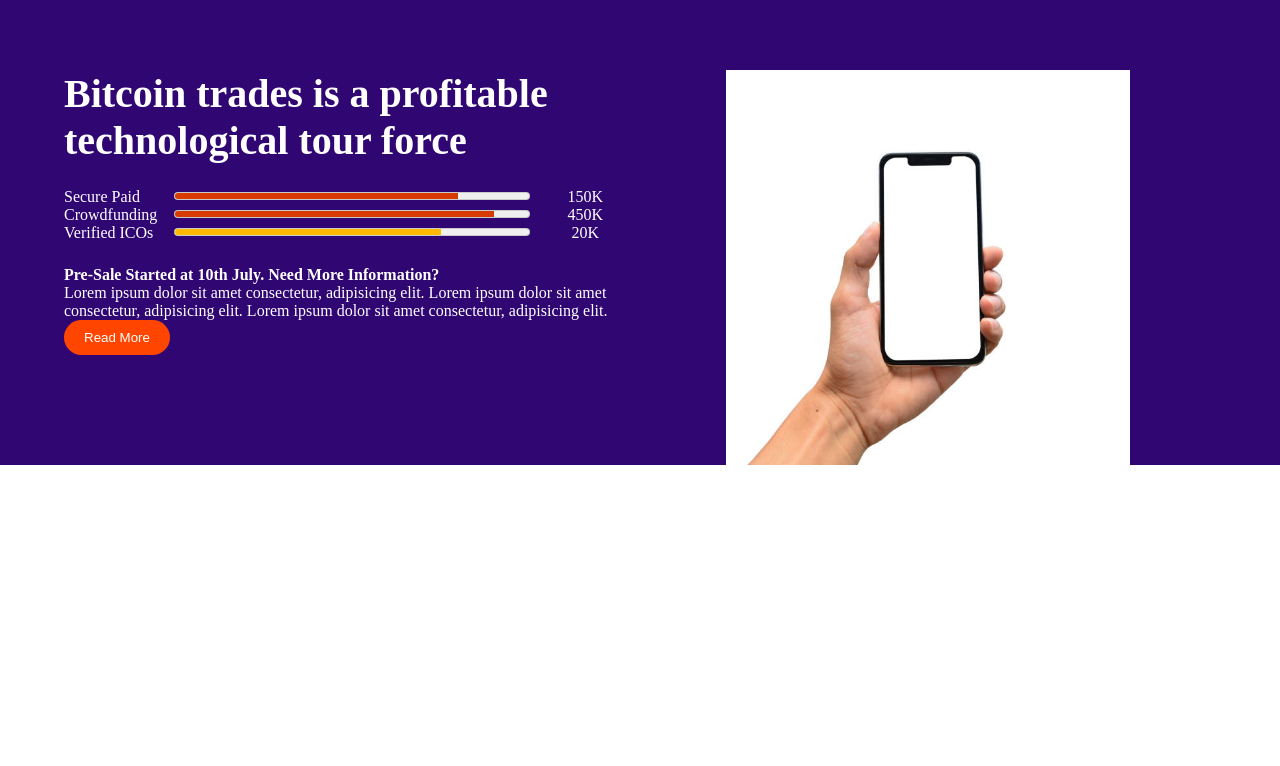
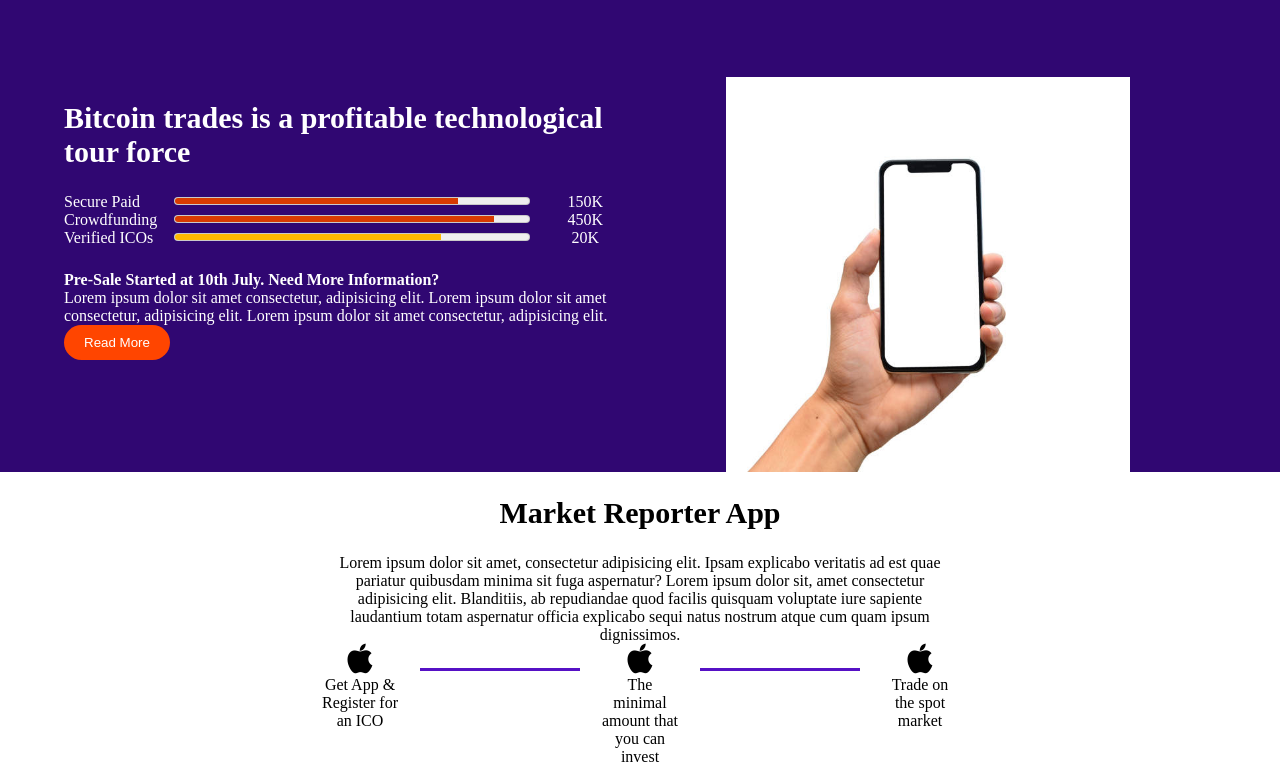
Before and after one commit to Lvalder1/chiswick-web-design, a plain HTML site: page index.html in a window 1280 px wide. Shown: the part 1700-2466 px from the top of the page. Before the commit the page ends 2165 px from the top, so only its background shows below. Drawn offline with Linux system fonts and the light colour scheme.

Commit message:
Completed HTML of timeline section

```diff
--- a/index.html
+++ b/index.html
@@ -185,6 +185,40 @@
                 </div>
             </div>
         </section>
+        <section class="callToAction">
+            <div class="container">
+                <h2>Market Reporter App</h2>
+                    <p>Lorem ipsum dolor sit amet, consectetur adipisicing elit.
+                    Ipsam explicabo veritatis ad est quae pariatur quibusdam
+                    minima sit fuga aspernatur? Lorem ipsum dolor sit, amet
+                    consectetur adipisicing elit. Blanditiis, ab repudiandae quod
+                    facilis quisquam voluptate iure sapiente laudantium totam
+                    aspernatur officia explicabo sequi natus nostrum atque cum quam
+                    ipsum dignissimos.</p>
+                <div class="timeline">
+                    <div class="icon" id="icon1">
+                        <i class="fa fa-apple fa-2x"></i>
+                        <p>Get App & Register for an ICO</p>
+                    </div>
+                    <div class="hr">
+                        <hr>
+                        <hr>
+                    </div>
+                    <div class="icon" id="icon2">
+                        <i class="fa fa-apple fa-2x"></i>
+                        <p>The minimal amount that you can invest</p>
+                    </div>
+                    <div class="hr">
+                        <hr>
+                        <hr>
+                    </div>
+                    <div class="icon" id="icon3">
+                        <i class="fa fa-apple fa-2x"></i>
+                        <p>Trade on the spot market</p>
+                    </div>
+                </div>
+            </div>
+        </section>
     </main>
     <script src="app.js"></script>
 </body>
--- a/style.scss
+++ b/style.scss
@@ -16,6 +16,12 @@ $txtColor2: orangered;
     img {
         width: 70%;
     }
+}
+
+h2 {
+    font-weight: bold;
+    font-size: 30px;
+    margin: 3vh 0;
 }
 
 //Header
@@ -271,12 +277,6 @@ hr {
 
 .aboutTxt {
     flex: 50%;
-
-    h2 {
-        font-weight: bold;
-        font-size: 30px;
-        margin: 3vh 0;
-    }
 }
 
 .aboutTxtInner {
@@ -343,10 +343,6 @@ hr {
 .infoTxt {
     color: white;
     flex: 50%;
-
-    h2 {
-        font-size: 40px;
-    }
 }
 
 .progress {
@@ -375,3 +371,40 @@ meter {
     flex-grow: 1;
     width: 3%;
 }
+
+//Info With Cart End
+
+//Call To Action
+
+.callToAction {
+    display: flex;
+    justify-content: center;
+    text-align: center;
+
+    .container {
+        width: 50%;
+    }
+}
+
+.timeline {
+    display: flex;
+    justify-content: space-between;
+    width: 100%;
+}
+
+.icon {
+    display: flex;
+    flex-direction: column;
+    width: 20%;
+
+    p {
+        width: 100%;
+    }
+}
+
+.hr {
+    display: flex;
+    flex-direction: row;
+    justify-content: center;
+    width: 50%;
+}
```
Also changed, not shown: style.css, 1 other file.
